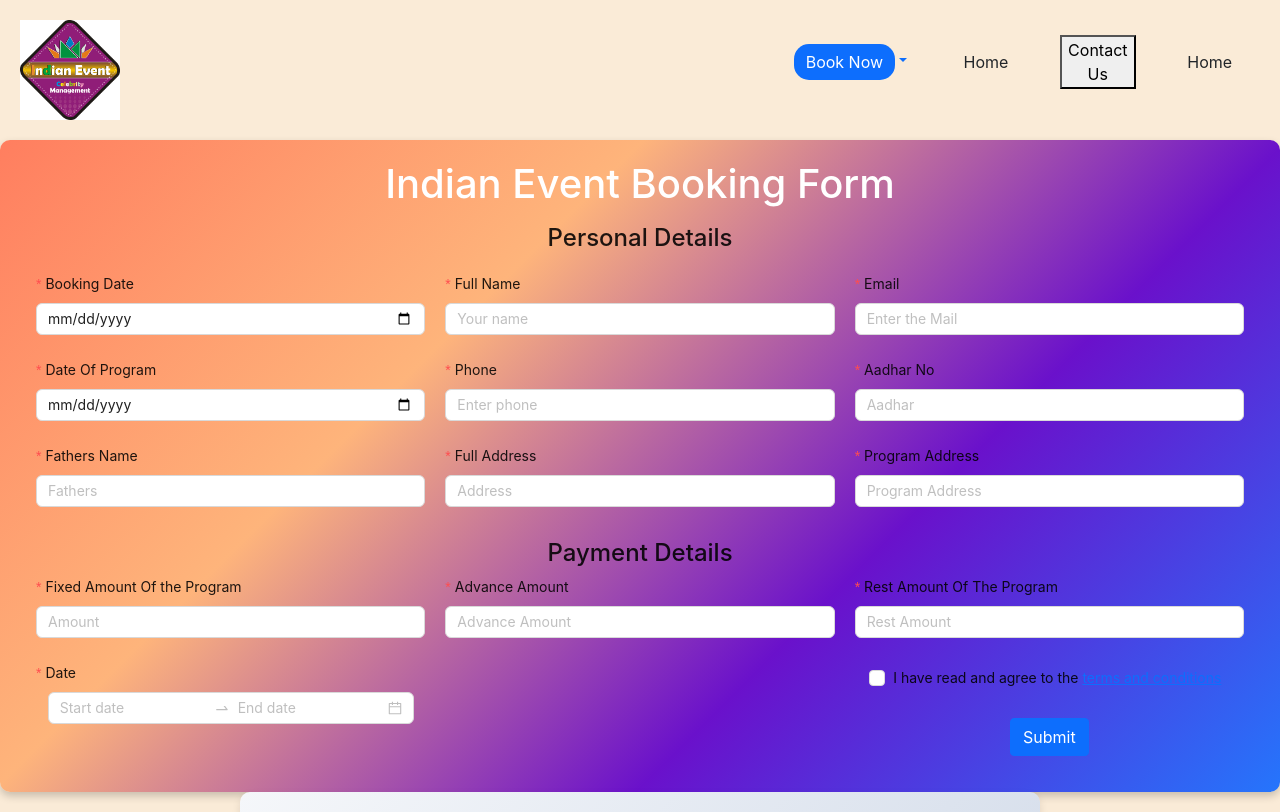
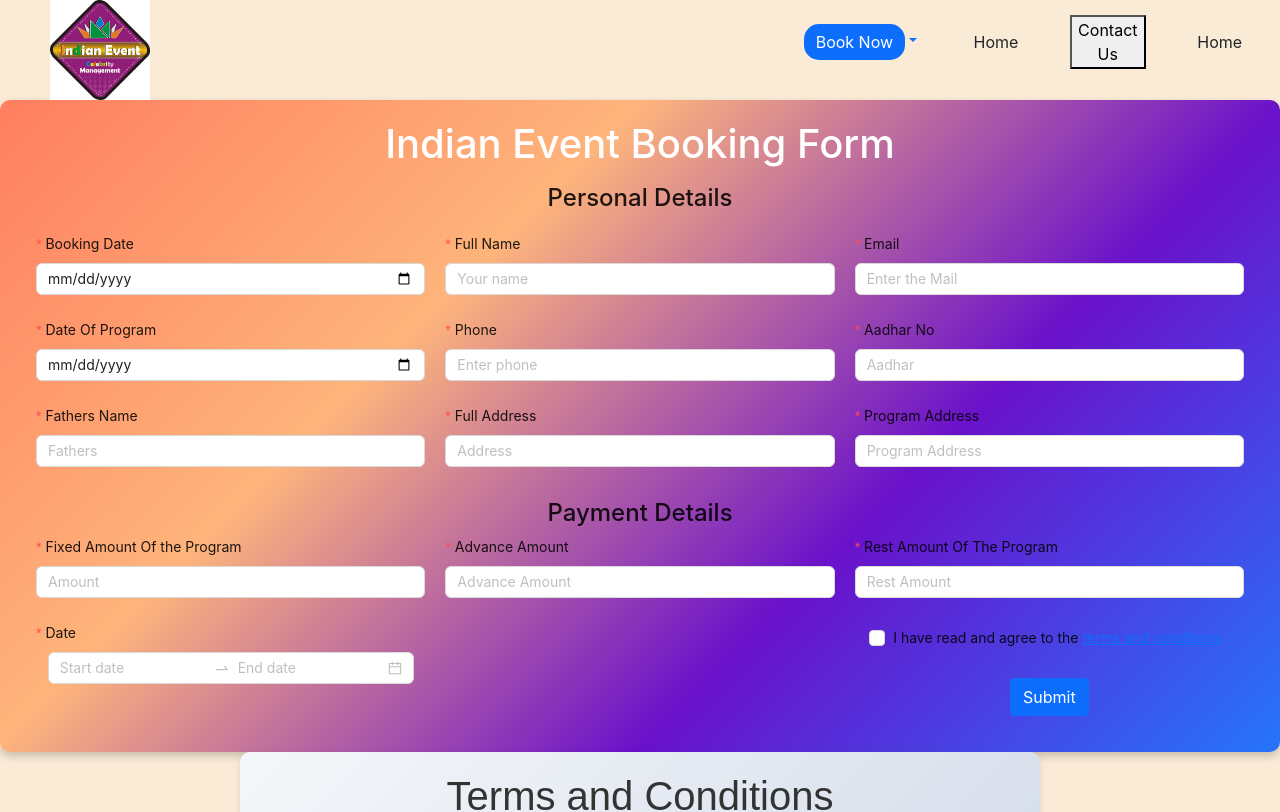
Before and after one commit to Rahul4533/Indian-Event, a React (Create React App) app in the folder client/: page / in a window 1280 px wide. Shown: the top 812 px of the page. Built offline with nearby package versions, Linux system fonts and the light colour scheme.

Commit message:
Update navbar.css

```diff
--- a/client/src/components/navbar.css
+++ b/client/src/components/navbar.css
@@ -8,7 +8,7 @@ body{
 
 }
 .logo img{
-    margin: 20px;
+    margin-left: 50px;
     height: 100px;
     width: 100px;
 
```
